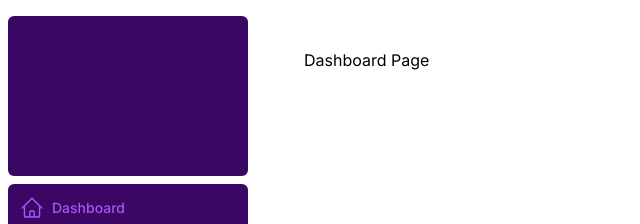
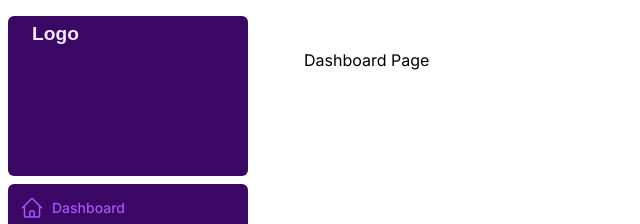
Before and after one commit to Leeky19/nextjs-tp, a Next.js app in the folder nextjs-tpnote/: page /dashboard in a window 1280 px wide. Shown: the top 224 px of the page, without its empty margins (0-640 px from the left). Built offline with nearby package versions, Linux system fonts and the light colour scheme; a web font is replaced by a local one.

Commit message:
ajout du text logo

```diff
--- a/nextjs-tpnote/src/app/ui/dashboard/sidenav.tsx
+++ b/nextjs-tpnote/src/app/ui/dashboard/sidenav.tsx
@@ -6,9 +6,15 @@ export default function SideNav() {
   return (
     <div className="flex h-full flex-col px-3 py-4 md:px-2">
       <Link
-        className="mb-2 flex h-20 items-end justify-start rounded-md bg-purple-950 p-4 md:h-40"
+        className="mb-2 flex h-20 items-end justify-start rounded-md bg-purple-950 p-4 md:h-40 text-purple-100"
         href="/"
       >
+          <span
+            className="absolute top-5 left-8"
+            style={{ fontSize: '1.2rem', fontFamily: 'Arial, sans-serif', fontWeight: 'bold' }}
+          >
+            Logo
+          </span>
       </Link>
       <div className="flex grow flex-row justify-between space-x-2 md:flex-col md:space-x-0 md:space-y-2">
         <NavLinks />
```
